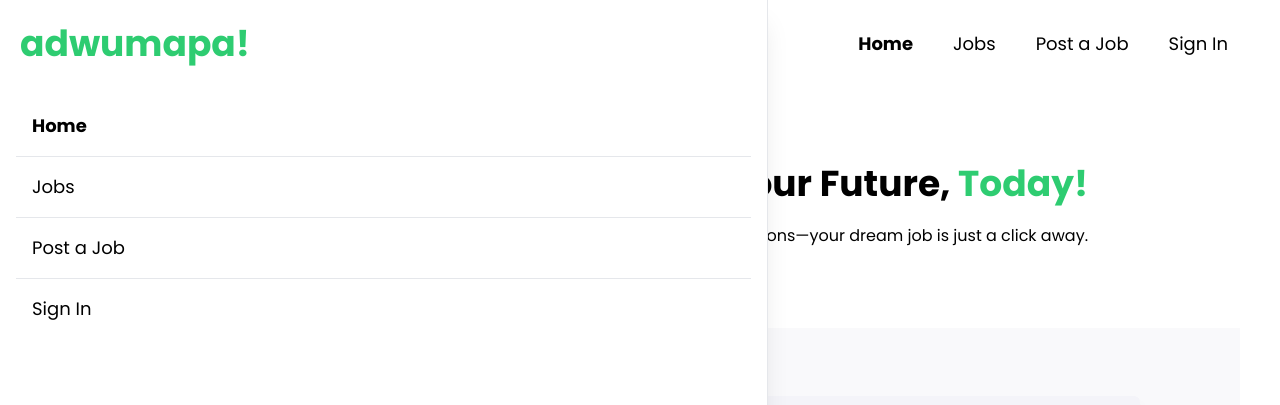
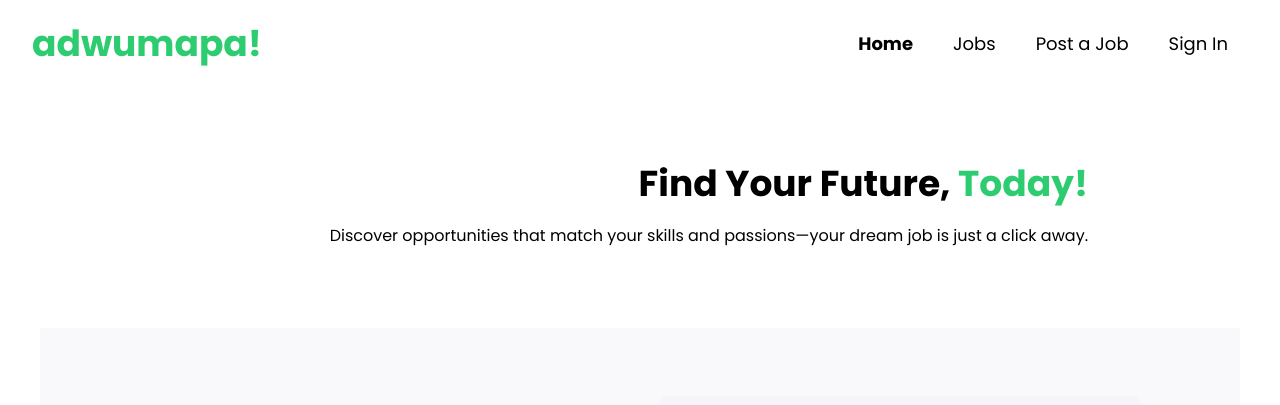
Before and after one commit to emmanuelcobbinah007/adwumapa, a React (Vite) app in the folder Rect Jobs Frontend/: page / in a window 1280 px wide. Shown: the top 405 px of the page. Built offline with nearby package versions, Linux system fonts and the light colour scheme; no server answers.

Commit message:
Done with responsible navbar

```diff
--- a/Rect Jobs Frontend/src/components/Header.jsx
+++ b/Rect Jobs Frontend/src/components/Header.jsx
@@ -27,13 +27,13 @@ const Header = () => {
           </div>
 
           {/* mobile NavBar */}
-          <div className={!nav ? 'fixed left-0 top-0 w-[60%] h-full bg-white border-r border-r-grey-700 shadow-xl ease-in-out duration-500' : 'fixed left-[-100%] top-0 w-[60%] h-full bg-white border-r border-r-grey-700 shadow-xl ease-in-out duration-500'}>
-          <NavLink to="/"><h1 className='font-bold lg:text-4xl md:text-3xl text-2xl hover:cursor-pointer text-[#2ECC71] mx-5 mt-6 mb-4'>adwumapa!</h1></NavLink>
+          <div className={!nav ? 'sm:hidden fixed left-0 top-0 w-[60%] h-full bg-white border-r border-r-grey-700 shadow-xl ease-in-out duration-500' : 'sm:hidden fixed left-[-100%] top-0 w-[60%] h-full bg-white border-r border-r-grey-700 shadow-xl ease-in-out duration-500'}>
+          <NavLink to="/"><h1 className='font-bold text-2xl hover:cursor-pointer text-[#2ECC71] mx-5 mt-6 mb-4'>adwumapa!</h1></NavLink>
             <ul className='text-lg p-4'>
-            <NavLink to="/" className={toggleNavClass}><li className='p-4 border-b border-b-grey-700'>Home</li></NavLink>
-            <NavLink to="/all_jobs" className={toggleNavClass}><li className='p-4 border-b border-b-grey-700'>Jobs</li></NavLink>
-            <NavLink to="/add_job" className={toggleNavClass}><li className='p-4 border-b border-b-grey-700'>Post a Job</li></NavLink>
-            <NavLink to="/sign_in" className={toggleNavClass}><li className='p-4'>Sign In</li></NavLink>
+            <NavLink to="/" onClick={handleNav} className={toggleNavClass}><li className='p-4 border-b border-b-grey-700'>Home</li></NavLink>
+            <NavLink to="/all_jobs" onClick={handleNav} className={toggleNavClass}><li className='p-4 border-b border-b-grey-700'>Jobs</li></NavLink>
+            <NavLink to="/add_job" onClick={handleNav} className={toggleNavClass}><li className='p-4 border-b border-b-grey-700'>Post a Job</li></NavLink>
+            <NavLink to="/sign_in" onClick={handleNav} className={toggleNavClass}><li className='p-4'>Sign In</li></NavLink>
             </ul>
           </div>
 
--- a/Rect Jobs Frontend/vite.config.js
+++ b/Rect Jobs Frontend/vite.config.js
@@ -3,9 +3,6 @@ import react from '@vitejs/plugin-react'
 
 // https://vite.dev/config/
 export default defineConfig({
-  build: {
-    outDir: 'dist', // Vercel expects 'dist' as the output directory
-  },
   plugins: [react()],
   server: {
     proxy: {
```
